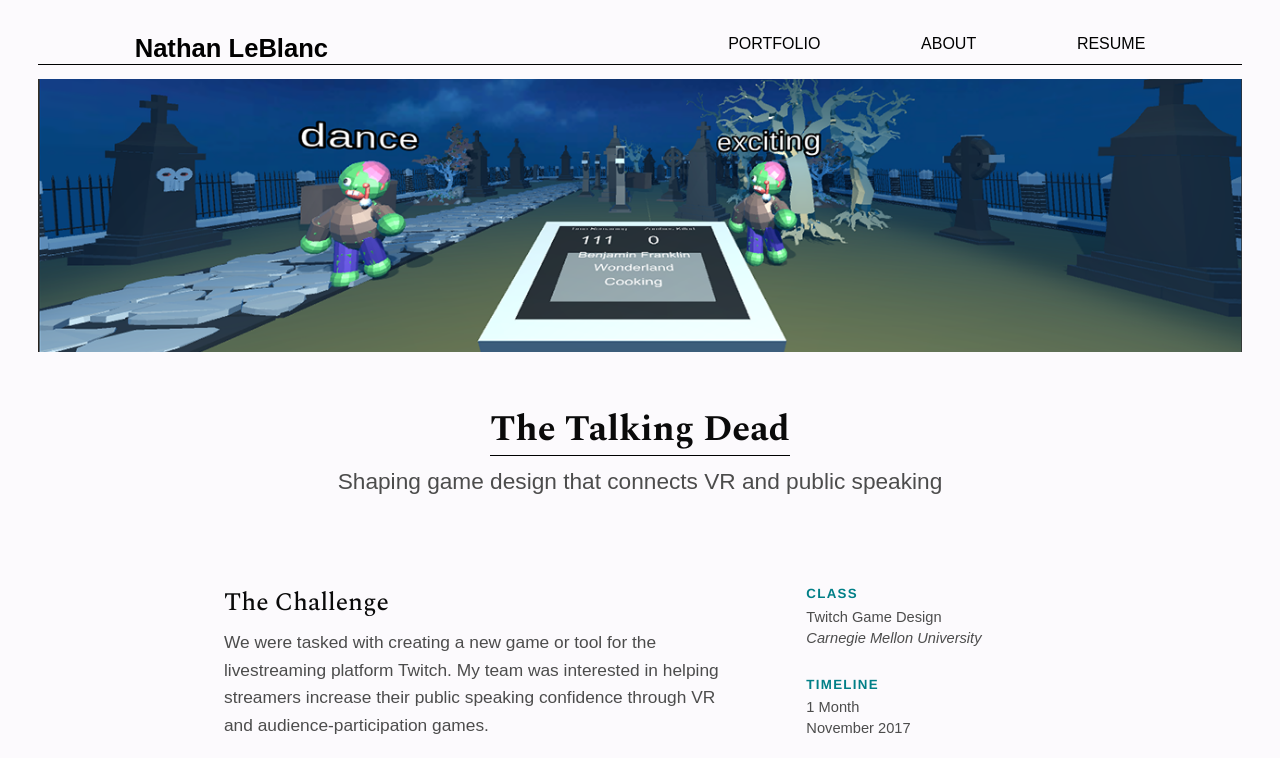
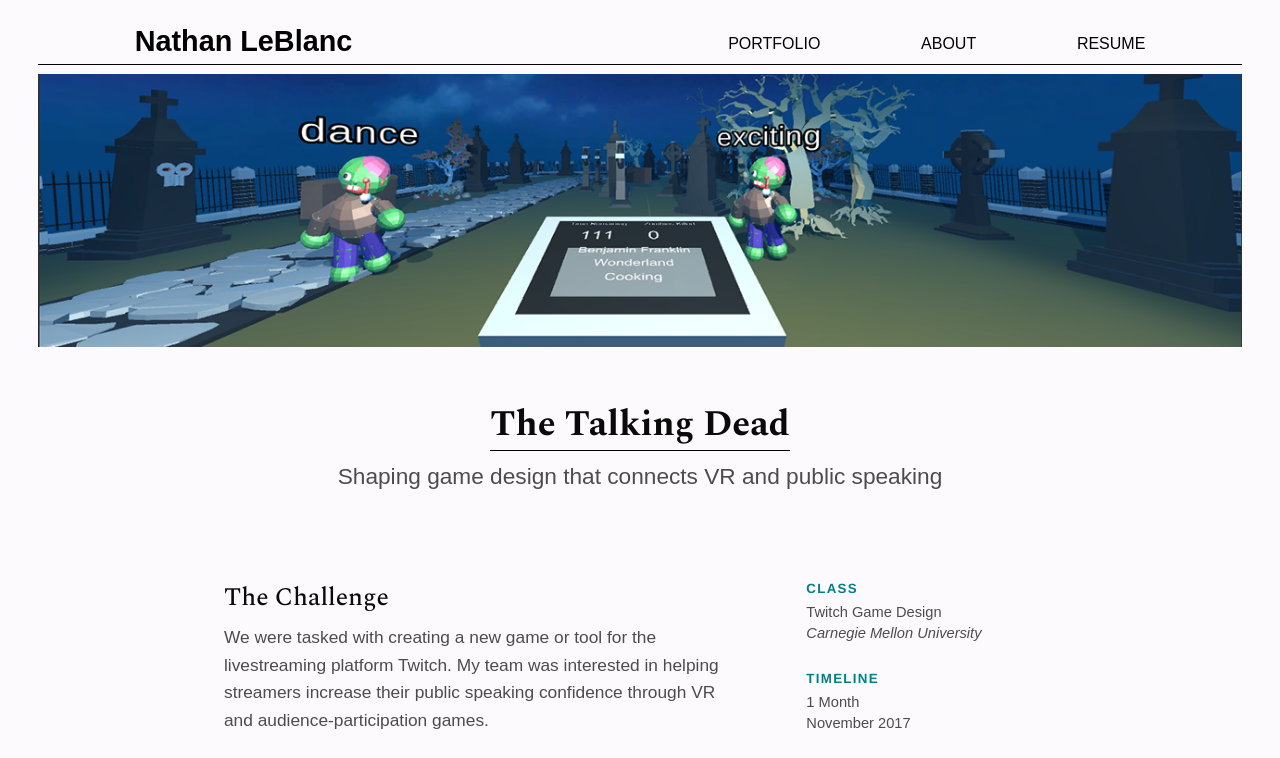
Before and after one commit to enjeyarr/ResearchPortfolio, a plain HTML site: page talkingdead.html in a window 1280 px wide. Shown: the top 758 px of the page. Drawn offline with nearby package versions, Linux system fonts and the light colour scheme; files whose address does not match are found by name.

Commit message:
Padding and footer

```diff
--- a/global.css
+++ b/global.css
@@ -59,14 +59,17 @@ header ul {
 	padding-top: 0px;
 	margin-top: 5px;
     margin-bottom: .5rem;
+    padding-bottom: 0;
 }
+
 
 #name-logo {
     font-family: 'Source Sans Pro', sans-serif;
     font-weight: 600;
     display: inline-block;
-    font-size: 1.6rem;
+    font-size: 1.8rem;
     color: #007F87;
+
 }
 
 /** END HEADER **/
@@ -181,7 +184,13 @@ footer p {
 	header li {
 		padding-left: 0%;
 		padding-right: 8%;
+        line-height: 0;
 	}
+
+    header li a {
+      padding: 0;
+      margin: 0;
+    }
 
 	main ul {
 		margin: auto;
@@ -193,6 +202,7 @@ footer p {
   #name-logo {
     float: left;
     margin-left: 8%;
+    margin-top: -.6rem;
   }
 
 }
```
Also changed, not shown: index.html (+0 -1 lines).
